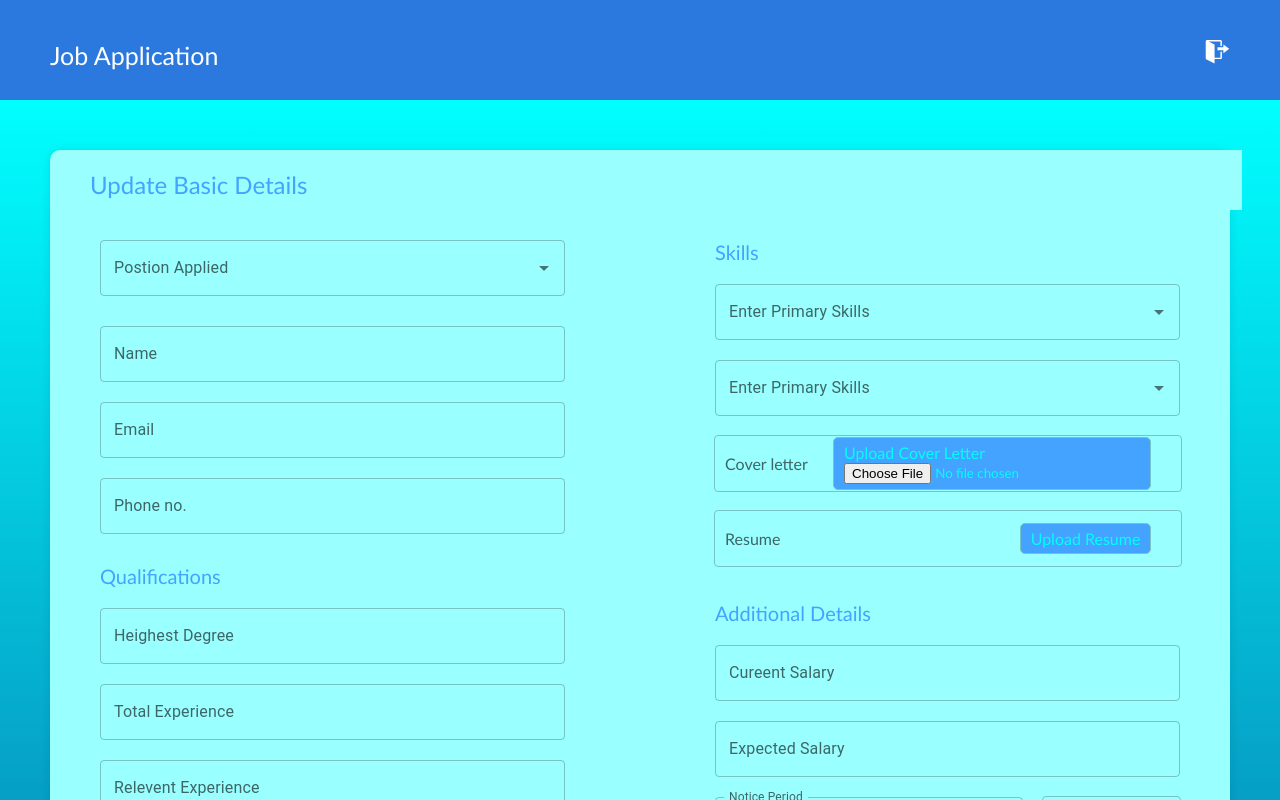
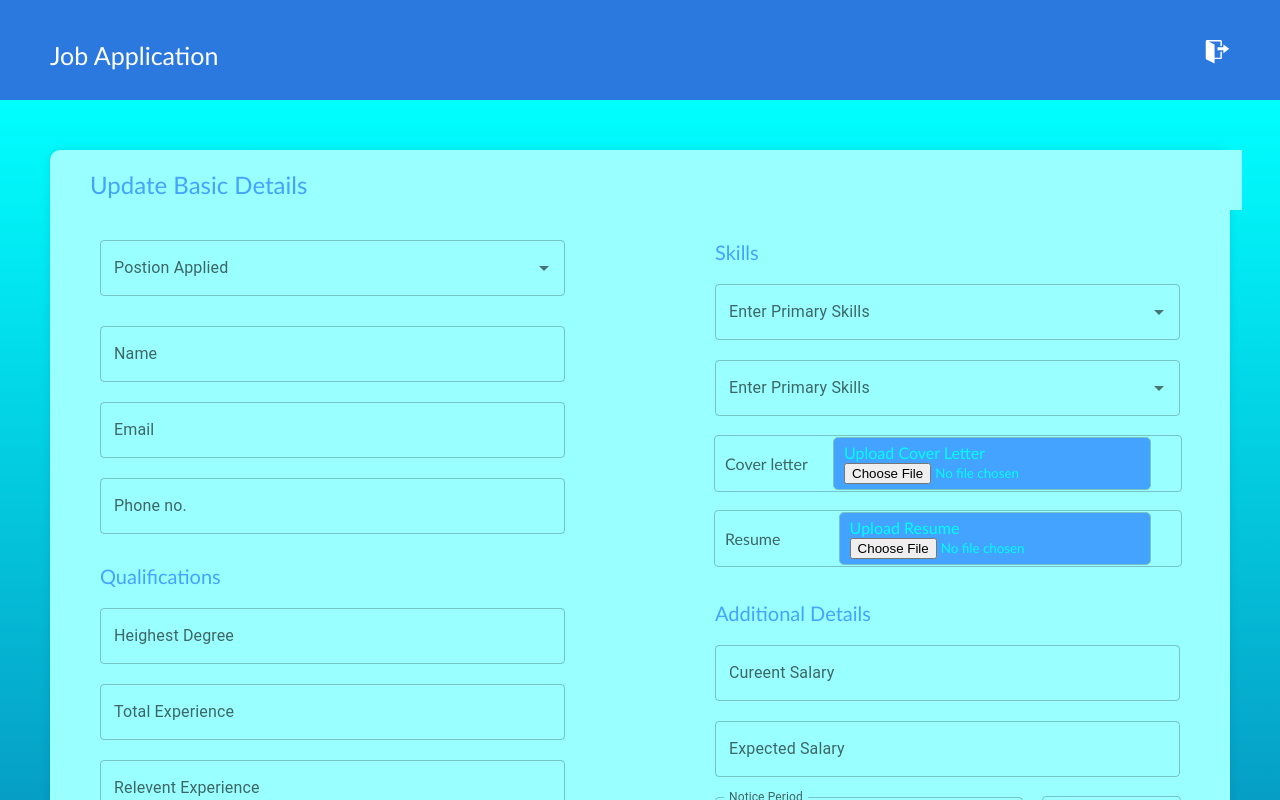
Before and after one commit to prabhatk850/jobapplication, a React (Vite) app: page / in a window 1280 px wide. Shown: the top 800 px of the page. Built offline with nearby package versions, Linux system fonts and the light colour scheme; no server answers; sample sign-in values are in the browser's storage.

Commit message:
Update file upload buttons in Home component

```diff
--- a/src/Component/Home/index.jsx
+++ b/src/Component/Home/index.jsx
@@ -576,7 +576,7 @@ style={{margin:"20px 0"}}
           </Input4>
 
           <Input4 style={{marginTop:"20px",display:"flex",justifyContent:"space-between"}} className='df al'><div style={{width:"120px"}}> Resume  </div>
-          <Uploadbutton  variant="contained" component="label">Upload Resume<input type="file" hidden onChange={(e)=>{setCoverLetter(handleFileChange(e))}}></input></Uploadbutton>
+          <Uploadbutton  variant="contained" component="label">Upload Resume<input type="file"  onChange={(e)=>{setCoverLetter(handleFileChange(e))}}></input></Uploadbutton>
           </Input4>
 
      {/* <Input style={{marginTop:"30px",outline:"none"}} type="file" onChange={(e)=>{setCoverLetter(handleFileChange(e))}} placeholder="Cover Letter"/></Input4> */}
```
